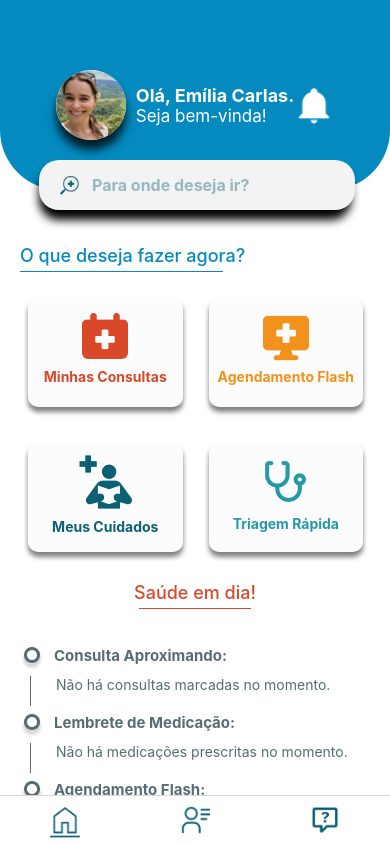
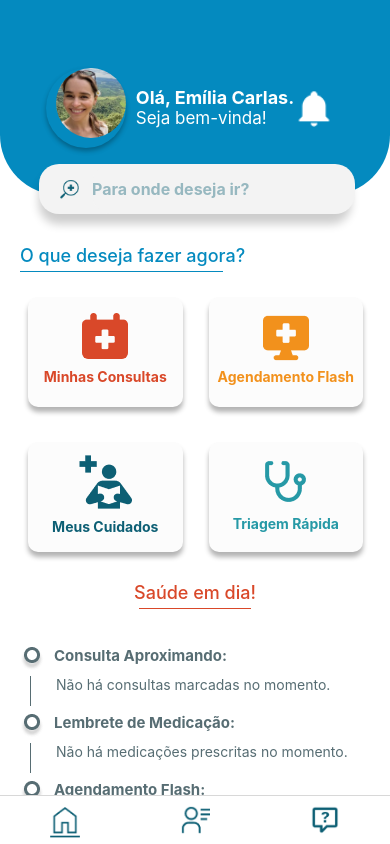
Before and after one commit to marcelopetroni/MedPlus, a React Native app: screen /TelaHome in a window 390 px wide. Built offline with nearby package versions, Linux system fonts and the light colour scheme.

Commit message:
correção estética homepage

```diff
--- a/src/telas/TelaHome/index.js
+++ b/src/telas/TelaHome/index.js
@@ -7,8 +7,10 @@ export default function TelaHome({ navigation }) {
       <View style={styles.container}>
         <View style={styles.rectangleView}>
           <View style={styles.conteudoContainer}>
-            <View style={styles.imagemContainer}>
-              <Image style={styles.imagem1} resizeMode="cover" source={require('../../imagens/homeImages/emiliaCarlas.png')} />
+          <View style={styles.shadowContainer}>
+              <View style={styles.imagemContainer}>
+                <Image style={styles.imagem1} resizeMode="cover" source={require('../../imagens/homeImages/emiliaCarlas.png')} />
+              </View>
             </View>
             <View style={styles.textoContainer}>
               <Text style={styles.texto1}>{`Olá, Emília Carlas.`}</Text>
@@ -109,7 +111,7 @@ const styles = StyleSheet.create({
     top: 0,
     left: 0,
     right: 0,
-    height: 190,
+    height: 195,
     borderBottomLeftRadius: 60,
     borderBottomRightRadius: 60,
     backgroundColor: "#048abf",
@@ -136,6 +138,19 @@ const styles = StyleSheet.create({
     fontSize: 17,
     color: '#fff',
   },
+  shadowContainer: {
+    width: 80,
+    height: 80,
+    borderRadius: 40,
+    shadowColor: '#000',
+    shadowOffset: {
+      width: 0,
+      height: 3,
+    },
+    shadowOpacity: 0.3,
+    shadowRadius: 5,
+    elevation: 5,
+  },
   imagemContainer: {
     marginLeft: 10,
     width: 70,
@@ -144,15 +159,6 @@ const styles = StyleSheet.create({
     overflow: 'hidden',
     justifyContent: 'center',
     alignItems: 'center',
-    backgroundColor: '#fff',
-    shadowColor: '#000',
-    shadowOffset: {
-      width: 0,
-      height: 10,
-    },
-    shadowOpacity: 0.8,
-    shadowRadius: 10,
-    elevation: 15,
   },
   imagem1: {
     alignSelf: 'flex-start',
@@ -163,7 +169,7 @@ const styles = StyleSheet.create({
   },
   inputWrapper: {
     position: 'absolute',
-    top: 160,
+    top: 164,
     width: '100%',
     alignItems: 'center',
   },
@@ -181,7 +187,7 @@ const styles = StyleSheet.create({
     },
     shadowRadius: 10,
     elevation: 15,
-    shadowOpacity: 1,
+    shadowOpacity: 0.20,
     paddingHorizontal: 10,
   },
   lupa: {
@@ -240,7 +246,7 @@ const styles = StyleSheet.create({
   },
   box: {
     marginRight: 26,
-    width: '48%', // Adjust this value to change the width of the boxes
+    width: '48%',
     height: 110,
     backgroundColor: '#FCFCFC',
     borderRadius: 10,
@@ -249,7 +255,7 @@ const styles = StyleSheet.create({
       width: 0,
       height: 5,
     },
-    shadowOpacity: 0.5,
+    shadowOpacity: 0.30,
     shadowRadius: 5,
     elevation: 10,
     justifyContent: 'center',
```
